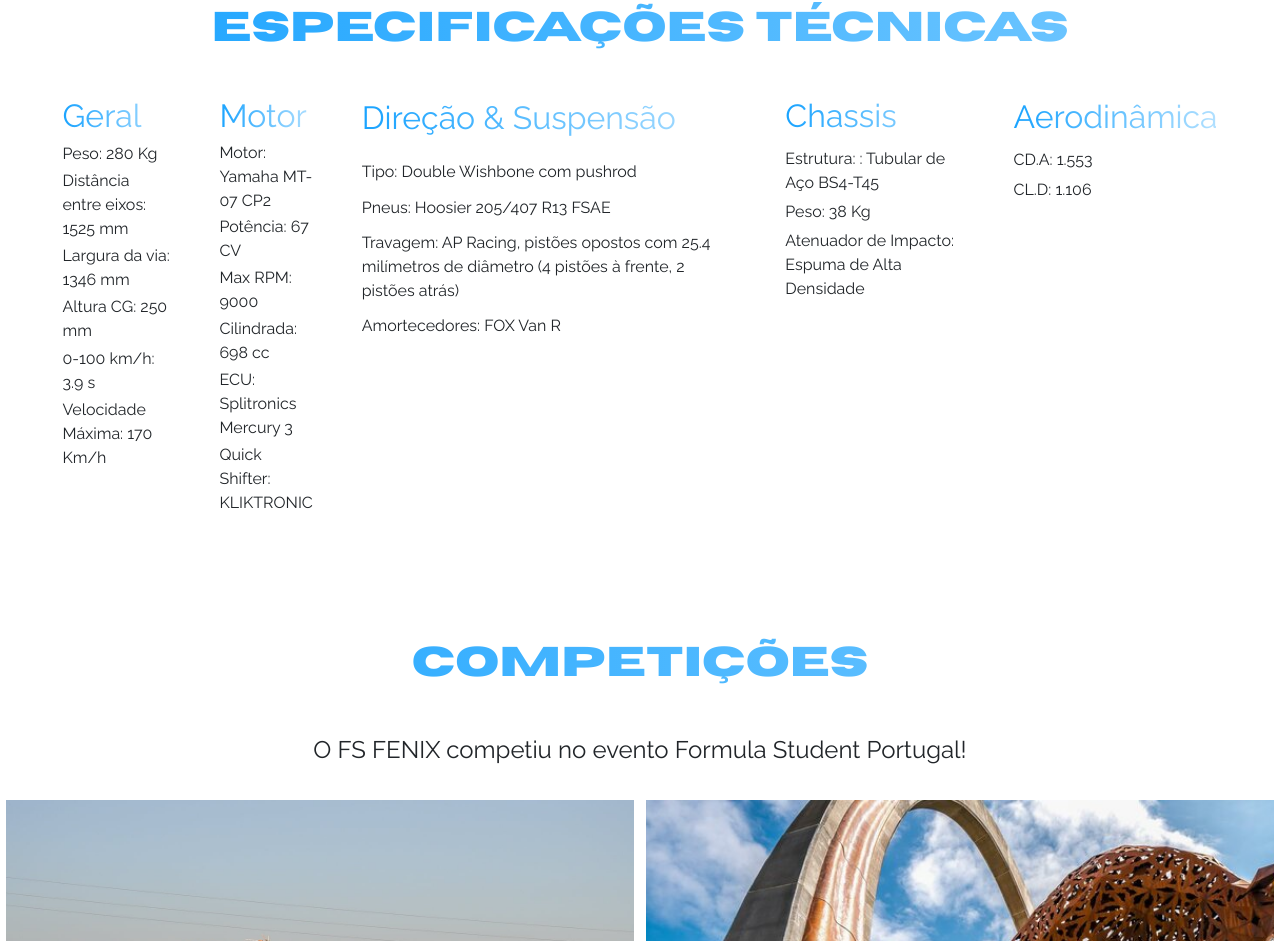
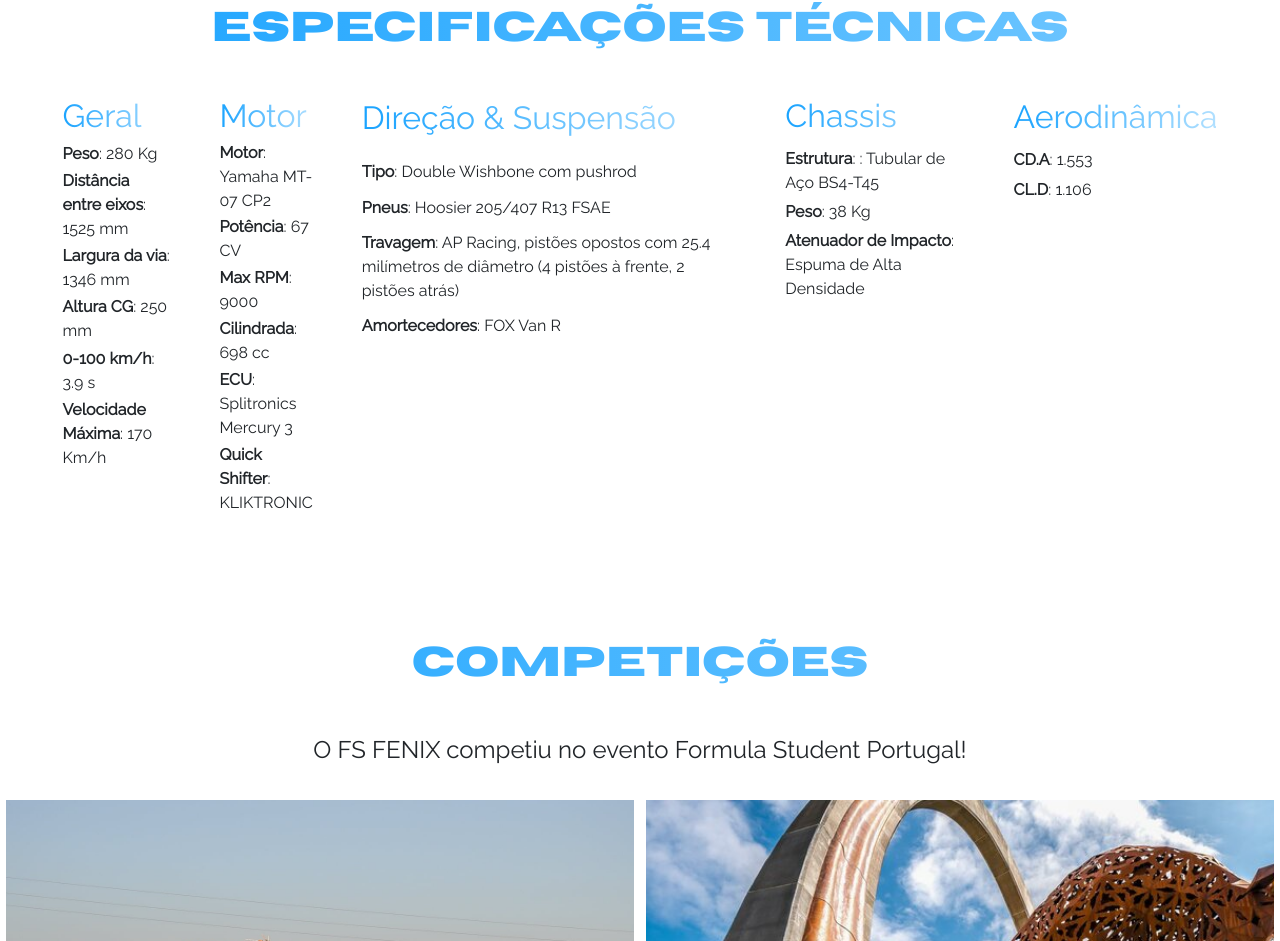
Before and after one commit to JaimeFerreira2002/NFS-site, a React (Create React App) app: page /garage/fsfenix in a window 1280 px wide. Shown: the part 1246-2187 px from the top of the page. Built offline with nearby package versions, Linux system fonts and the light colour scheme; no server answers.

Commit message:
updated fenixevo specs

```diff
--- a/src/components/SpecsSection/index.js
+++ b/src/components/SpecsSection/index.js
@@ -4,7 +4,7 @@ import "./style.css";
 const carColorMap = {
   dragon: "#19ff38",
   fenix: "#19a3ff",
-  fenix_evo: "TBD",//TODO escolher a cor certa para este carro
+  fenixevo: "TBD",//TODO escolher a cor certa para este carro
 };
 
 function getStyle(car) {
@@ -23,7 +23,7 @@ const SpecsSection = ({ title, dataKeys, t, car }) => {
       <ul>
         {dataKeys.map((key) => (
           <li key={key}>
-            {t(`fs${car}-page.technical-specs.${title}.${key}`)}:{" "}
+            <strong>{t(`fs${car}-page.technical-specs.${title}.${key}`)}</strong>:{" "}
             {t(`fs${car}-page.technical-specs.${title}.${key}-value`)}
           </li>
         ))}
--- a/src/languages/en.json
+++ b/src/languages/en.json
@@ -35,60 +35,73 @@
     "technical-specs": {
       "general": {
         "title": "General",
+
         "weight": "Weight",
-        "weight-value": "280 Kg",
-        "wheel-base": "Wheelbase",
-        "wheel-base-value": "1525 mm",
-        "width": "Track",
-        "width-value": "1346 mm",
-        "height-cg": "Height",
-        "height-cg-value": "250 mm",
-        "0-100": "0-100 km/h",
-        "0-100-value": "3.9 s",
+        "weight-value": "260 Kg",
+
+        "wheel-base": "Wheel Base",
+        "wheel-base-value": "1585 mm",
+
+        "width": "Width",
+        "width-value": "1455 mm",
+
+        "height": "Height",
+        "height-value": "1176 mm",
+
+        "height-cg": "CG Height",
+        "height-cg-value": "299 mm",
+
+        "length": "Length",
+        "length-value": "2811 mm",
+
         "top-speed": "Top Speed",
-        "top-speed-value": "170 Km/h"
+        "top-speed-value": "140 Km/h"
       },
+
       "powertrain": {
         "title": "Powertrain",
+
         "engine": "Engine",
-        "engine-value": "Yamaha MT-07 CP2",
+        "engine-value": "Honda CBR 600 F4i",
+
         "power": "Power",
-        "power-value": "67 BHP",
+        "power-value": "75 HP",
+
         "max-rpm": "Max RPM",
-        "max-rpm-value": "9000",
-        "volume": "Volume",
-        "volume-value": "698 cc",
-        "ecu": "ECU",
-        "ecu-value": "Splitronics Mercury 3",
-        "quick-shifter": "Quick Shifter",
-        "quick-shifter-value": "KLIKTRONIC"
+        "max-rpm-value": "13500",
+
+        "gear-box": "Gearbox",
+        "gear-box-value": "Sequential Semi-Automatic 6-speed"
       },
+
       "steering&suspension": {
         "title": "Steering & Suspension",
+
         "type": "Type",
-        "type-value": "Double Wishbone with pushrod",
+        "type-value": "Double Wishbone with Push-Rod",
+
         "tyres": "Tyres",
-        "tyres-value": "Hoosier 205/407 R13 FSAE",
-        "breaking": "Breaking",
-        "breaking-value": "AP Racing, opposite pistons with 25.4 mm diameter (4 in the front, 2 in the rear)",
-        "suspension": "Suspension",
-        "suspension-value": "FOX Van R"
+        "tyres-value": "Hoosier 205/470 – R13",
+
+        "breaking": "Braking",
+        "breaking-value": "4-Piston AP Racing Calipers"
       },
+
       "chassis": {
         "title": "Chassis",
+
         "structure": "Structure",
-        "structure-value": "Steel tube BS4-T45",
-        "weight": "Weight",
-        "weight-value": "38 Kg",
-        "impact-structure": "Impact Structure",
-        "impact-structure-value": "High Density Foam"
+        "structure-value": "Tubular with Tungsten Welding",
+
+        "weight-dist": "Weight Distribution",
+        "weight-dist-value": "45F 55R"
       },
+
       "aero": {
         "title": "Aerodynamics",
-        "cd.a": "CD.A",
-        "cd.a-value": "1.553",
-        "cl.d": "CL.D",
-        "cl.d-value": "1.106"
+
+        "bodywork": "Bodywork",
+        "bodywork-value": "Carbon Fiber"
       }
     },
 
@@ -231,7 +244,7 @@
       "dep-leader": "Coordinator",
       "member": "Member"
     },
-    "team-container":{
+    "team-container": {
       "members": "Members",
       "degrees": "Degrees",
       "universities": "Schools"
--- a/src/languages/pt.json
+++ b/src/languages/pt.json
@@ -38,84 +38,72 @@
          "title" : "Geral",
 
           "weight" : "Peso",
-          "weight-value": "280 Kg",
+          "weight-value": "260 Kg",
 
           "wheel-base" : "Distância entre eixos",
-          "wheel-base-value": "1525 mm",
+          "wheel-base-value": "1585 mm",
 
           "width" : "Largura da via",
-          "width-value": "1346 mm",
+          "width-value": "1455 mm",
+
+          "height" : "Altura",
+          "height-value": "1176 mm",
 
           "height-cg" : "Altura CG",
-          "height-cg-value": "250 mm",
+          "height-cg-value": "299 mm",
 
-          "0-100" : "0-100 km/h",
-          "0-100-value": "3.9 s",
+          "length": "Comprimento",
+          "length-value": "2811 mm",
 
           "top-speed" : "Velocidade Máxima",
-          "top-speed-value": "170 Km/h"
+          "top-speed-value": "140 Km/h"
       },
 
       "powertrain": {
          "title" : "Motor",
 
           "engine" : "Motor",
-          "engine-value": "Yamaha MT-07 CP2",
+          "engine-value": "Honda CBR 600 F4i",
 
           "power" : "Potência",
-          "power-value": "67 CV",
+          "power-value": "75 CV",
 
           "max-rpm" : "Max RPM",
-          "max-rpm-value": "9000",
+          "max-rpm-value": "13500",
 
-          "volume" : "Cilindrada",
-          "volume-value": "698 cc",
-
-          "ecu" : "ECU",
-          "ecu-value": "Splitronics Mercury 3",
-
-          "quick-shifter" : "Quick Shifter",
-          "quick-shifter-value": "KLIKTRONIC"
+          "gear-box": "Caixa de Velocidades",
+          "gear-box-value": "Sequencial Semi Automática de 6 velocidades"
       },
 
       "steering&suspension": {
           "title" : "Direção & Suspensão",
 
           "type" : "Tipo",
-          "type-value": "Double Wishbone com pushrod",
+          "type-value": " Double Wishbone com Push-Rod",
 
           "tyres" : "Pneus",
-          "tyres-value": "Hoosier 205/407 R13 FSAE",
+          "tyres-value": "Hoosier 205/470 – R13",
 
           "breaking" : "Travagem",
-          "breaking-value": "AP Racing, pistões opostos com 25.4 milímetros de diâmetro (4 pistões à frente, 2 pistões atrás)",
-
-          "suspension" : "Amortecedores",
-          "suspension-value": "FOX Van R"
+          "breaking-value": "x4 Pinças Pistão AP Racing"
       },
 
       "chassis": {
           "title" : "Chassis",
 
           "structure" : "Estrutura",
-          "structure-value": ": Tubular de Aço BS4-T45",
+          "structure-value": ": Tubular com soldadura a tungsténio ",
 
-          "weight" : "Peso",
-          "weight-value": "38 Kg",
-
-          "impact-structure" : "Atenuador de Impacto",
-          "impact-structure-value": "Espuma de Alta Densidade"
+          "weight-dist" : "Distribuição de Peso",
+          "weight-dist-value": "45F 55R"
 
       },
 
       "aero": {
           "title" : "Aerodinâmica",
 
-          "cd.a" : "CD.A",
-          "cd.a-value": "1.553",
-
-          "cl.d" : "CL.D",
-          "cl.d-value": "1.106"
+          "bodywork": "Carenagem",
+          "bodywork-value":"Fibra de Carbono"
       }
   },
 
--- a/src/pages/FSFenixEvoPage/index.js
+++ b/src/pages/FSFenixEvoPage/index.js
@@ -115,21 +115,20 @@ const FenixEvoPage = () => {
     "weight",
     "wheel-base",
     "width",
+    "height",
     "height-cg",
-    "0-100",
+    "length",
     "top-speed",
   ];
   const powertrainKeys = [
     "engine",
     "power",
     "max-rpm",
-    "volume",
-    "ecu",
-    "quick-shifter",
+    "gear-box",
   ];
-  const steeringSuspensionKeys = ["type", "tyres", "breaking", "suspension"];
-  const chassisKeys = ["structure", "weight", "impact-structure"];
-  const aeroKeys = ["cd.a", "cl.d"];
+  const steeringSuspensionKeys = ["type", "tyres", "breaking"];
+  const chassisKeys = ["structure", "weight-dist"];
+  const aeroKeys = ["bodywork"];
 
   return (
     <div className="fenixevo">
```
